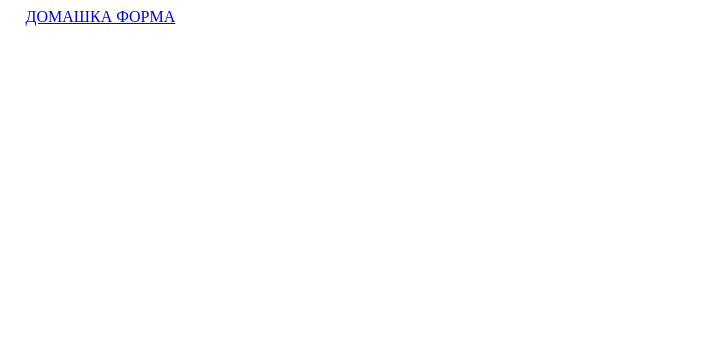
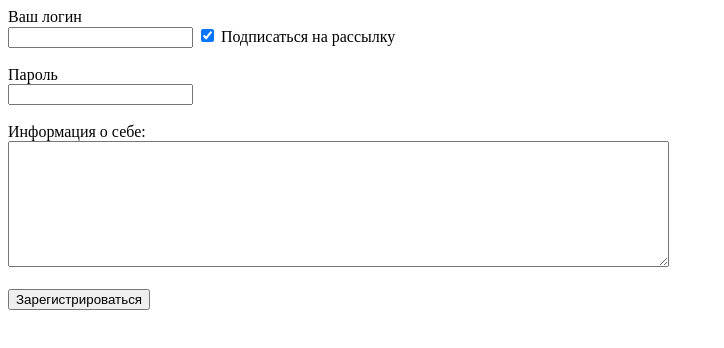
Before and after one commit to Liuba555/Liuba555.github.io, a plain HTML site: page index.html in a window 1280 px wide. Shown: the whole page, without its empty margins (0-724 px from the left). Drawn offline with Linux system fonts and the light colour scheme.

Commit message:
Форма

```diff
--- a/index.html
+++ b/index.html
@@ -1,13 +1,27 @@
 <!DOCTYPE html>
 <html lang="en">
-
 <head>
     <meta charset="UTF-8">
-    <title>Блог компании Яндекс</title>
+    <title>Форма</title>
 </head>
-
-<body style="margin-left:2%;">
-<a href="index4.html">ДОМАШКА ФОРМА</a>
+<body>
+    <form action="#" method="get">
+        <label for="login">
+      Ваш логин <br>
+      <input id="login" type="text" name="login" value="">
+    </label>
+        <label for="letters">
+      <input type="checkbox" name="letters" value="" checked="">
+      Подписаться на рассылку
+    </label><br><br>
+        <label for="password">Пароль<br>
+            <input type="password" name="password" id="password" value="">
+          </label><br><br>
+        <label for="information">
+              Информация о себе: <br>
+              <textarea name="information" rows="8" cols="80"></textarea><br><br>
+            </label>
+        <button type="button" name="button">Зарегистрироваться</button>
+    </form>
 </body>
-
 </html>
```
